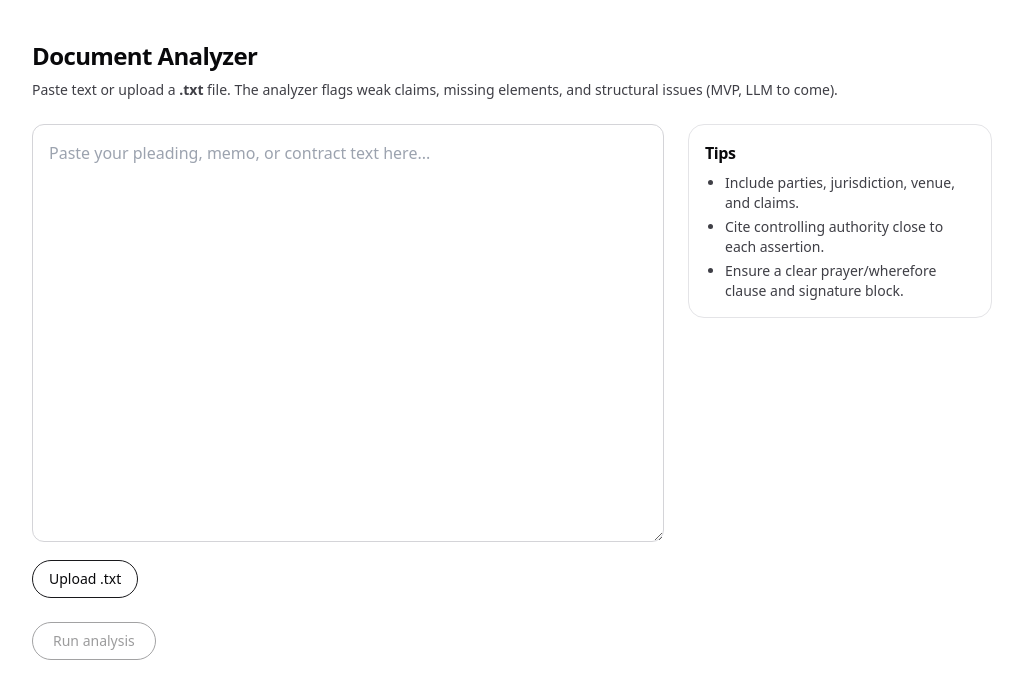
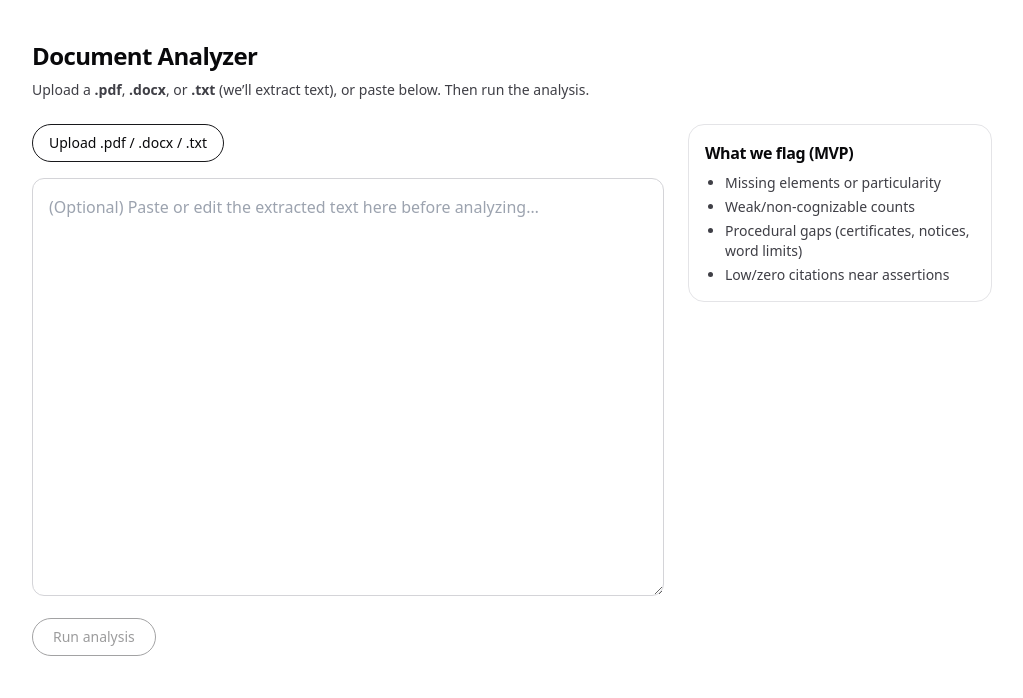
Before and after one commit to josephchalifoux/WestlawAI, a Next.js app: page /analyze in a window 1280 px wide. Shown: the top 698 px of the page, without its empty margins (128-1151 px from the left). Built offline with nearby package versions, Linux system fonts and the light colour scheme.

Commit message:
Update page.tsx

```diff
--- a/app/analyze/page.tsx
+++ b/app/analyze/page.tsx
@@ -1,4 +1,3 @@
-// app/analyze/page.tsx
 "use client";
 import React, { useState } from "react";
 
@@ -29,17 +28,23 @@ export default function AnalyzePage() {
     }
   }
 
-  function onFile(e: React.ChangeEvent<HTMLInputElement>) {
+  async function onFile(e: React.ChangeEvent<HTMLInputElement>) {
     const f = e.target.files?.[0];
     if (!f) return;
     setUploadName(f.name);
-    // MVP: support .txt client-side. (We’ll add DOCX/PDF parsing later.)
-    if (f.type === "text/plain" || f.name.toLowerCase().endsWith(".txt")) {
-      const reader = new FileReader();
-      reader.onload = () => setText(String(reader.result || ""));
-      reader.readAsText(f);
-    } else {
-      setError("For now, upload .txt files or paste text below. We’ll add DOCX/PDF next.");
+    setLoading(true);
+    setError(null);
+    try {
+      const fd = new FormData();
+      fd.append("file", f);
+      const res = await fetch("/api/upload", { method: "POST", body: fd });
+      if (!res.ok) throw new Error(await res.text());
+      const data = await res.json();
+      setText(String(data.text || ""));
+    } catch (err: any) {
+      setError(err.message || "Upload failed");
+    } finally {
+      setLoading(false);
     }
   }
 
@@ -47,31 +52,29 @@ export default function AnalyzePage() {
     <div className="mx-auto w-full max-w-5xl px-6 sm:px-8 py-10">
       <h1 className="text-2xl font-semibold tracking-tight">Document Analyzer</h1>
       <p className="mt-2 text-sm text-zinc-700">
-        Paste text or upload a <b>.txt</b> file. The analyzer flags weak claims, missing elements,
-        and structural issues (MVP, LLM to come).
+        Upload a <b>.pdf</b>, <b>.docx</b>, or <b>.txt</b> (we’ll extract text), or paste below. Then run the analysis.
       </p>
 
       <div className="mt-6 grid gap-6 md:grid-cols-12">
         <div className="md:col-span-8">
+          <label className="inline-flex cursor-pointer items-center gap-2 rounded-full border border-zinc-900 px-4 py-2 text-sm font-medium hover:bg-zinc-900 hover:text-white transition-colors">
+            <input type="file" accept=".pdf,.docx,.txt" className="hidden" onChange={onFile} />
+            Upload .pdf / .docx / .txt
+          </label>
+          {uploadName && <span className="ml-3 text-sm text-zinc-600 truncate align-middle">Selected: {uploadName}</span>}
+
           <textarea
             value={text}
             onChange={(e) => setText(e.target.value)}
             rows={16}
-            placeholder="Paste your pleading, memo, or contract text here..."
-            className="w-full rounded-xl border border-zinc-300 p-4 outline-none focus:ring-2 focus:ring-zinc-900"
+            placeholder="(Optional) Paste or edit the extracted text here before analyzing…"
+            className="mt-4 w-full rounded-xl border border-zinc-300 p-4 outline-none focus:ring-2 focus:ring-zinc-900"
           />
-          <div className="mt-3 flex items-center gap-3">
-            <label className="inline-flex cursor-pointer items-center gap-2 rounded-full border border-zinc-900 px-4 py-2 text-sm font-medium hover:bg-zinc-900 hover:text-white transition-colors">
-              <input type="file" accept=".txt,text/plain" className="hidden" onChange={onFile} />
-              Upload .txt
-            </label>
-            {uploadName && <span className="text-sm text-zinc-600 truncate">Selected: {uploadName}</span>}
-          </div>
 
           <button
             onClick={onAnalyze}
             disabled={!text.trim() || loading}
-            className="mt-6 inline-flex items-center gap-2 rounded-full border border-zinc-900 px-5 py-2 text-sm font-medium hover:bg-zinc-900 hover:text-white transition-colors disabled:opacity-40"
+            className="mt-4 inline-flex items-center gap-2 rounded-full border border-zinc-900 px-5 py-2 text-sm font-medium hover:bg-zinc-900 hover:text-white transition-colors disabled:opacity-40"
           >
             {loading ? "Analyzing…" : "Run analysis"}
           </button>
@@ -81,11 +84,12 @@ export default function AnalyzePage() {
 
         <aside className="md:col-span-4">
           <div className="rounded-2xl border border-zinc-200 p-4">
-            <h2 className="text-base font-semibold tracking-tight">Tips</h2>
+            <h2 className="text-base font-semibold tracking-tight">What we flag (MVP)</h2>
             <ul className="mt-2 text-sm text-zinc-700 list-disc pl-5 space-y-1">
-              <li>Include parties, jurisdiction, venue, and claims.</li>
-              <li>Cite controlling authority close to each assertion.</li>
-              <li>Ensure a clear prayer/wherefore clause and signature block.</li>
+              <li>Missing elements or particularity</li>
+              <li>Weak/non-cognizable counts</li>
+              <li>Procedural gaps (certificates, notices, word limits)</li>
+              <li>Low/zero citations near assertions</li>
             </ul>
           </div>
         </aside>
```
